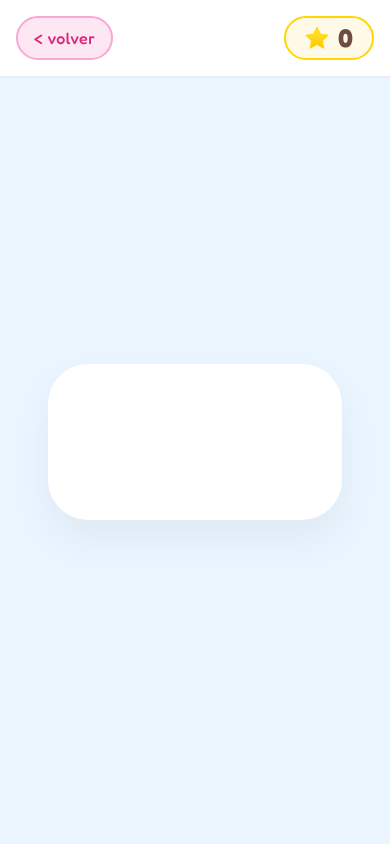
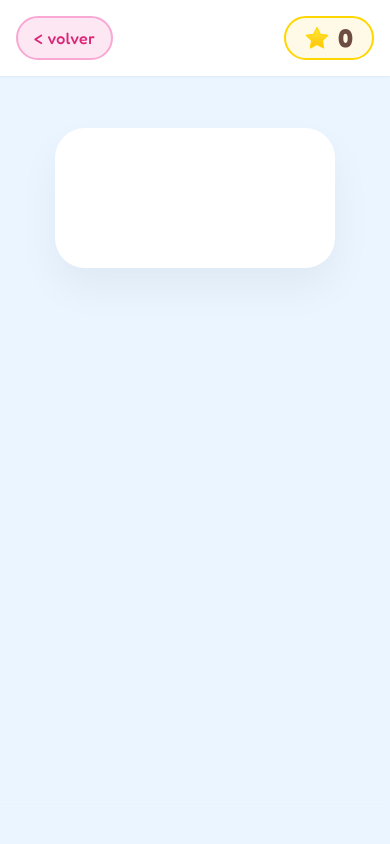
Before and after one commit to Arturopuig2/AulaCL, a Python web app: template templates/quiz.html in a window 390 px wide. Run offline with Jinja, Linux system fonts and the light colour scheme; the template is opened without the code that fills it: most values are stand-ins (such as "Sample title", 1, 10 or a date in 2020); some web fonts are replaced.

Commit message:
Fix license management, add parent role, restrict subuser management, and polish mobile UI

```diff
--- a/app/main.py
+++ b/app/main.py
@@ -94,6 +94,8 @@ def reset_password_page(request: Request):
 async def subusers_page(request: Request, user: models.User = Depends(auth.get_current_user_html)):
     if not user:
         return RedirectResponse(url="/login", status_code=302)
+    if not user.is_teacher and user.username != 'admin':
+        return RedirectResponse(url="/dashboard", status_code=302)
     return templates.TemplateResponse(request, "subusers.html")
 
 @app.get("/admin", response_class=HTMLResponse)
--- a/app/models.py
+++ b/app/models.py
@@ -14,6 +14,7 @@ class User(Base):
     name = Column(String, nullable=True)
     access_expires_at = Column(DateTime, nullable=True)
     is_teacher = Column(Boolean, default=False)
+    is_parent = Column(Boolean, default=False)
 
     attempts = relationship("ReadingAttempt", back_populates="user")
     subusers = relationship("SubUser", back_populates="parent_user")
--- a/app/routers/subusers.py
+++ b/app/routers/subusers.py
@@ -54,6 +54,9 @@ def create_subuser(
     db: Session = Depends(get_db),
     current_user: models.User = Depends(auth.get_current_active_user)
 ):
+    if not current_user.is_teacher and current_user.username != 'admin':
+        raise HTTPException(status_code=403, detail="Solo los profesores pueden gestionar alumnos/as")
+
     # Create sub-user attached to current user
     db_subuser = models.SubUser(
         name=subuser.name,
@@ -86,6 +89,8 @@ def read_subusers(
     db: Session = Depends(get_db),
     current_user: models.User = Depends(auth.get_current_active_user)
 ):
+    if not current_user.is_teacher and current_user.username != 'admin':
+        return []
     return current_user.subusers
 
 @router.post("/{subuser_id}/license")
--- a/app/schemas.py
+++ b/app/schemas.py
@@ -13,11 +13,13 @@ class UserCreate(UserBase):
     access_code: Optional[str] = None
     license_key: Optional[str] = None
     is_teacher: Optional[bool] = False
+    is_parent: Optional[bool] = False
 
 class User(UserBase):
     id: int
     access_expires_at: Optional[datetime] = None
     is_teacher: Optional[bool] = False
+    is_parent: Optional[bool] = False
 
     class Config:
         from_attributes = True
--- a/static/js/app.js
+++ b/static/js/app.js
@@ -20,20 +20,14 @@ document.addEventListener('DOMContentLoaded', () => {
 
             // Update role flags based on server data
             const isTeacher = !!user.is_teacher;
+            const isParent = !!user.is_parent;
             const isSubUser = !user.username;
 
             localStorage.setItem('is_teacher', isTeacher);
+            localStorage.setItem('is_parent', isParent);
             localStorage.setItem('is_subuser', isSubUser);
 
-            // Update Dynamic Nav Title
-            const titleContainer = document.getElementById('dynamic-nav-title');
-            if (titleContainer && window.location.pathname === '/dashboard') {
-                if (isTeacher) {
-                    titleContainer.innerText = 'Panel de profesorado';
-                } else {
-                    titleContainer.innerText = '';
-                }
-            }
+
 
             if (user.username !== 'admin') {
                 if (user.access_expires_at && new Date(user.access_expires_at) > new Date()) {
@@ -74,7 +68,7 @@ document.addEventListener('DOMContentLoaded', () => {
                 `;
             }
 
-            // "Mis alumnos" is ONLY for Teachers
+            // "Mis alumnos" / "Mis hijos"
             if (user.is_teacher) {
                 menuItemsHTML += `
                     <a href="/my-subusers" class="dropdown-item">Mis Alumnos/as</a>
--- a/templates/layout.html
+++ b/templates/layout.html
@@ -111,6 +111,12 @@
 
         html, body {
             overscroll-behavior: none;
+            overflow-x: hidden;
+            width: 100%;
+            height: 100%;
+            margin: 0;
+            padding: 0;
+            touch-action: pan-y; /* Permite scroll vertical pero bloquea gestos horizontales */
         }
     </style>
     {% block head %}{% endblock %}
@@ -140,11 +146,6 @@
         </div>
 
         <!-- Header Text Removed -->
-        <div id="dynamic-nav-title"
-            style="position: absolute; left: 50%; transform: translateX(-50%); font-family: 'Fredoka', sans-serif; font-size: 1.2rem; font-weight: 500; color: #1e293b; pointer-events: none;">
-            <!-- JS will populate this -->
-        </div>
-
         <div id="nav-links">
             <!-- JS will populate this based on auth status -->
         </div>
@@ -290,9 +291,11 @@
             history.pushState(null, null, location.href);
         };
 
-        // Bloqueo físico de inicio de gesto en bordes (iOS Safari / Chrome Mobile)
+        // Bloqueo físico de inicio de gesto en bordes (iOS Safari / Chrome Mobile - Back/Forward swipe)
         document.addEventListener('touchstart', (e) => {
-            if (e.touches[0] && e.touches[0].pageX < 50) {
+            const touchX = e.touches[0].pageX;
+            const threshold = 50;
+            if (touchX < threshold || touchX > window.innerWidth - threshold) {
                 e.preventDefault();
             }
         }, { passive: false });
--- a/templates/quiz.html
+++ b/templates/quiz.html
@@ -69,11 +69,31 @@
     }
 
     @media (max-width: 640px) {
+        .quiz-layout {
+            justify-content: flex-start;
+            padding-top: 0.5rem;
+        }
         .options-grid {
             grid-template-columns: 1fr;
         }
         .quiz-card {
-            padding: 2rem;
+            padding: 1.5rem;
+            width: 95%;
+            border-radius: 30px;
+        }
+        .pagination-dots {
+            position: fixed;
+            bottom: 0;
+            left: 0;
+            right: 0;
+            margin: 0;
+            padding: 1.5rem 0.5rem;
+            background: linear-gradient(to top, #EBF5FF 70%, transparent);
+            z-index: 100;
+        }
+        .question-text {
+            font-size: 1.6rem;
+            margin-bottom: 1.5rem;
         }
     }
 
--- a/update_db_schema.py
+++ b/update_db_schema.py
@@ -21,6 +21,7 @@ def update_schema():
 
     # USERS TABLE
     verify_column(connection, "users", "is_teacher", "BOOLEAN DEFAULT FALSE")
+    verify_column(connection, "users", "is_parent", "BOOLEAN DEFAULT FALSE")
 
     # TEXTS TABLE
     verify_column(connection, "texts", "image_path", "VARCHAR")
```
Also changed, not shown: app/routers/auth.py (+27 -15 lines), templates/register.html (+16 -9 lines), aula_cl.db.
